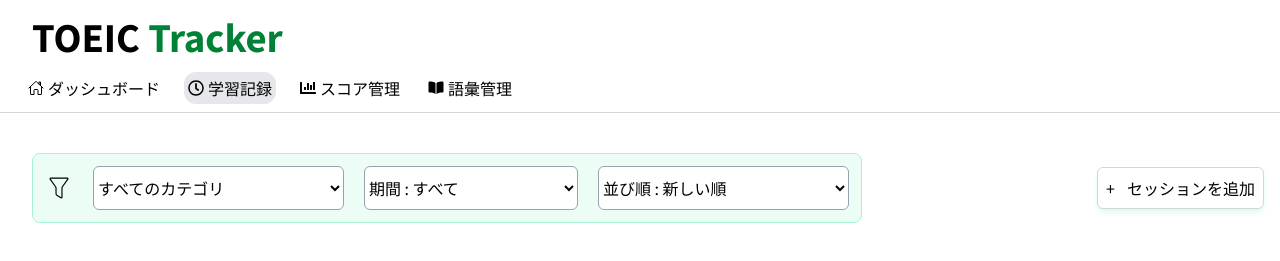
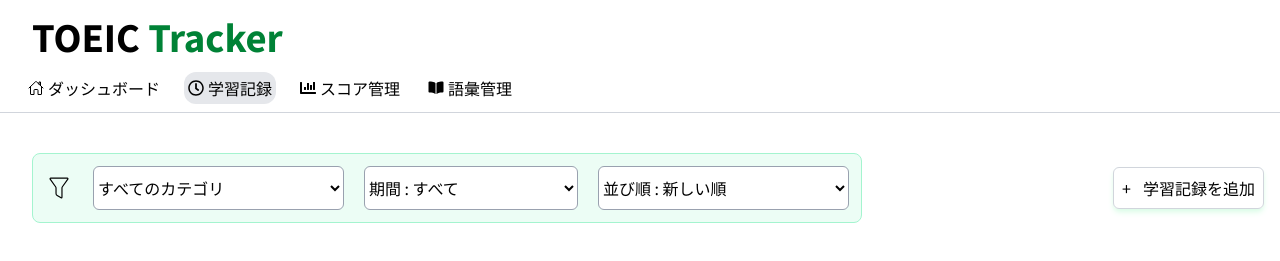
Before and after one commit to k-tomida/toeic-tracker, a React (Vite) app in the folder frontend/: page /study-sessions in a window 1280 px wide. Shown: the top 261 px of the page. Built offline with nearby package versions, Linux system fonts and the light colour scheme.

Commit message:
feat: 学習記録ボタンを押すとポップアップが表示される

```diff
--- a/frontend/src/components/studySession/AddSessionButton.tsx
+++ b/frontend/src/components/studySession/AddSessionButton.tsx
@@ -1,11 +1,15 @@
 import { Button } from "../../ui/Button"
 
-export const AddSessionButton = () => {
+type AddSessionButtonProps = {
+    onClick: () => void;
+};
+
+export const AddSessionButton = ({ onClick }: AddSessionButtonProps) => {
     return (
-        <Button>
+        <Button onClick={onClick}>
             <div className="flex items-center gap-3">
                 <span>+</span>
-                <span>セッションを追加</span>
+                <span>学習記録を追加</span>
             </div>
         </Button>
     )
--- a/frontend/src/components/studySession/StudyTable.tsx
+++ b/frontend/src/components/studySession/StudyTable.tsx
@@ -5,7 +5,6 @@
 import type { tableType } from "../../types/tableType";
 import { sortTableByOrder } from "../../utils/sortTableByOrder";
 import { useState } from "react";
-import { PopUp } from "../../modules/PopUp";
 
 const dummyStudySessions: tableType[] = [
     {
@@ -224,6 +223,7 @@
     category: string;
     period: string;
     order: string;
+    onEdit: (data: tableType) => void; // ← 追加
 };
 
 const categoryLabelMap: Record<string, string> = {
@@ -235,10 +235,8 @@
 
 const ITEMS_PER_PAGE = 10
 
-export const StudyTable = ({ category, period, order }: StudyTableProps) => {
+export const StudyTable = ({ category, period, order, onEdit }: StudyTableProps) => {
     const [page, setPage] = useState(1);
-    const [popUpData, setPopUpData] = useState<tableType | null>(null);
-    const [isPopUpOpen, setIsPopUpOpen] = useState(false);
 
     const [prevFilters, setPrevFilters] = useState({ category, period, order });
 
@@ -303,10 +301,7 @@
                                     <td className="py-3 px-4">
                                         <button
                                             className="cursor-pointer text-gray-400 hover:bg-gray-200 p-2 border border-gray-300 rounded-md"
-                                            onClick={() => {
-                                                setPopUpData(data);
-                                                setIsPopUpOpen(true);
-                                            }}>
+                                            onClick={() => onEdit(data)}>
                                             <FaPen />
                                         </button>
                                     </td>
@@ -334,9 +329,6 @@
                     </div>
                 </div>
             )}
-            {isPopUpOpen && popUpData !== null && (
-                <PopUp onClose={() => setIsPopUpOpen(false)} data={popUpData} />
-            )}
         </div>
     );
 }
--- a/frontend/src/modules/PopUp.tsx
+++ b/frontend/src/modules/PopUp.tsx
@@ -6,7 +6,7 @@
 
 type Props = {
     onClose: () => void;
-    data: tableType;
+    data: tableType | null; // null = 新規追加
 };
 
 const tagStyles: Record<string, string> = {
@@ -19,10 +19,10 @@
 const allCategories = ["模試", "リスニング", "単語", "文法"];
 
 export const PopUp = ({ onClose, data }: Props) => {
-    const [date, setDate] = useState(data.date);
-    const [duration, setDuration] = useState(data.duration);
-    const [category, setCategory] = useState(data.category);
-    const [memo, setMemo] = useState(data.memo);
+    const [date, setDate] = useState(data?.date ?? "");
+    const [duration, setDuration] = useState(data?.duration ?? 0);
+    const [category, setCategory] = useState(data?.category ?? []);
+    const [memo, setMemo] = useState(data?.memo ?? "");
 
     const toggleCategory = (c: string) => {
         setCategory((prev) =>
@@ -34,18 +34,21 @@
         <div className="fixed inset-0 bg-black/50 flex items-center justify-center z-50">
             <div className="bg-white rounded-lg shadow-xl p-6 w-full max-w-lg mx-4">
                 <div className="flex justify-between items-start">
-                    <h2 className="text-lg font-semibold">{formatDate(data.date)}</h2>
+                    {/* タイトルを追加/編集で出し分け */}
+                    <h2 className="text-lg font-semibold">
+                        {data !== null ? formatDate(data.date) : "学習記録を追加"}
+                    </h2>
                     <button className="font-semibold text-gray-500 px-2 py-1 border border-gray-300 rounded hover:bg-gray-200" onClick={onClose}>
                         ✕
                     </button>
                 </div>
-                {/*日付と学習時間の入力  */}
+                {/* 日付と学習時間*/}
                 <div className="flex justify-between my-3">
                     <div>
                         <h2 className="text-gray-600 mb-1">日付</h2>
                         <input
                             type="date"
-                            value={date}
+                            value={data !== null ? date : new Date().toISOString().slice(0, 10)}
                             onChange={(e) => setDate(e.target.value)}
                             className="border border-gray-300 rounded-lg px-3 py-2 text-sm w-56"
                         />
@@ -60,7 +63,7 @@
                         />
                     </div>
                 </div>
-                {/* カテゴリ選択 */}
+                {/* カテゴリ選択*/}
                 <div className="my-3">
                     <h2 className="text-gray-600 mb-2">カテゴリ（複数選択可）</h2>
                     <div className="flex gap-3 py-1">
@@ -69,15 +72,14 @@
                                 key={c}
                                 onClick={() => toggleCategory(c)}
                                 className={`text-sm px-2 py-0.5 rounded-full font-medium hover:bg-gray-200
-                                    ${category.includes(c) ? tagStyles[c] : "bg-gray-100 text-gray-400"}`
-                                }
+                                    ${category.includes(c) ? tagStyles[c] : "bg-gray-100 text-gray-400"}`}
                             >
                                 {c}
                             </button>
                         ))}
                     </div>
                 </div>
-                {/* メモ */}
+                {/* メモ*/}
                 <div className="my-3">
                     <h2 className="text-gray-600 mb-2">メモ（任意）</h2>
                     <input
@@ -87,16 +89,17 @@
                         className="border border-gray-300 rounded-lg px-3 py-2 text-sm w-full"
                     />
                 </div>
-                {/* 削除ボタンと保存ボタン */}
-                <div className="flex justify-between mt-7 ">
-                    <Button onClick={onClose}>
-                        <span className="flex gap-2 items-center">
-                            <FaRegTrashAlt /> 削除
-                        </span>
-                    </Button>
+                {/* 削除ボタンは編集時のみ表示 */}
+                <div className="flex justify-between mt-7">
+                    {data !== null ? (
+                        <Button onClick={onClose}>
+                            <span className="flex gap-2 items-center">
+                                <FaRegTrashAlt /> 削除
+                            </span>
+                        </Button>) : (<div />)}
                     <Button onClick={onClose}>保存する</Button>
                 </div>
             </div>
         </div>
-    )
-}
+    );
+};
--- a/frontend/src/pages/StudyManagementPage.tsx
+++ b/frontend/src/pages/StudyManagementPage.tsx
@@ -4,6 +4,8 @@
 import { StudyTable } from "../components/studySession/StudyTable";
 import { useState } from "react";
 import { Select } from "../ui/Select";
+import { PopUp } from "../modules/PopUp";
+import type { tableType } from "../types/tableType";
 
 type categoryType = {
     label: string;
@@ -35,8 +37,16 @@
     const [category, setCategory] = useState(categoryOptions[0].value);
     const [period, setPeriod] = useState(periodOptions[0].value);
     const [order, setOrder] = useState(orderOptions[0].value);
+    const [isPopUpOpen, setIsPopUpOpen] = useState(false);
+    const [popUpData, setPopUpData] = useState<tableType | null>(null);
+
+    const openPopUp = (data: tableType | null) => {
+        setPopUpData(data);
+        setIsPopUpOpen(true);
+    };
+
     return (
-        <div className="min-h-screen ">
+        <div className="min-h-screen">
             <Header />
             <main className="max-w-7xl mx-auto px-4 py-6">
                 <div className="flex items-center justify-between">
@@ -46,12 +56,23 @@
                         <Select name="period" value={period} onChange={setPeriod} options={periodOptions} />
                         <Select name="order" value={order} onChange={setOrder} options={orderOptions} />
                     </div>
-                    <AddSessionButton />
+                    <AddSessionButton onClick={() => openPopUp(null)} />
                 </div>
                 <div className="m-6">
-                    <StudyTable category={category} period={period} order={order} />
+                    <StudyTable
+                        category={category}
+                        period={period}
+                        order={order}
+                        onEdit={(data) => openPopUp(data)}
+                    />
                 </div>
             </main>
+            {isPopUpOpen && (
+                <PopUp
+                    onClose={() => setIsPopUpOpen(false)}
+                    data={popUpData}
+                />
+            )}
         </div>
-    )
-}
+    );
+};
--- a/frontend/src/ui/Button.tsx
+++ b/frontend/src/ui/Button.tsx
@@ -2,7 +2,7 @@
 
 type Props = {
     children: ReactNode;
-    onClick?: () => void;
+    onClick: () => void;
 };
 
 export const Button = ({ children, onClick }: Props) => {
```
